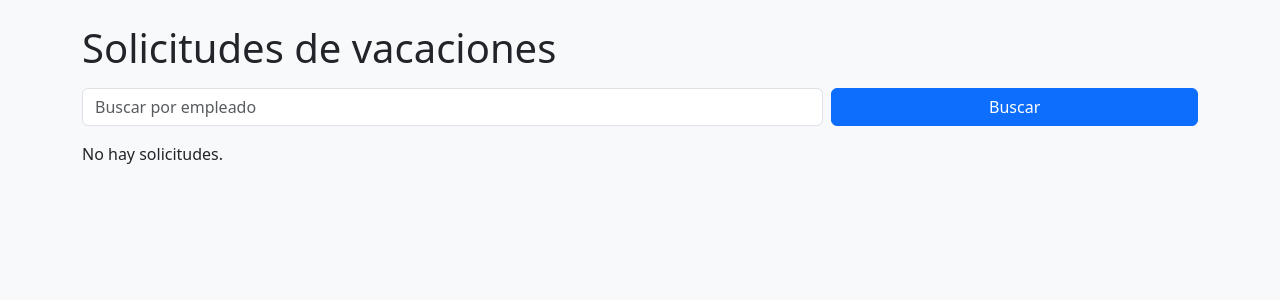
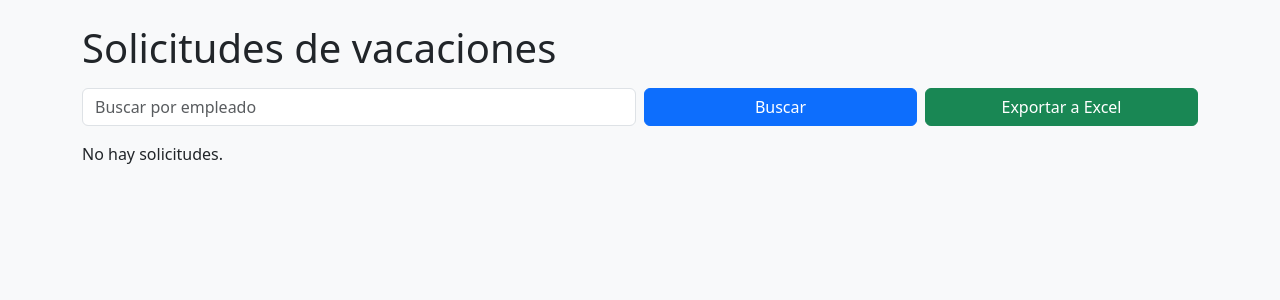
Before and after one commit to MariiRo/Registro_Vacaciones, a Django app: page /vacaciones/ in a window 1280 px wide. Shown: the part 56-356 px from the top of the page. Run offline with Django 5.2, Linux system fonts and the light colour scheme; the visitor is signed in with stand-in values (Sample User, id 1); data that the repository does not hold is empty.

Commit message:
Agregar exportación a Excel de solicitudes con openpyxl

```diff
--- a/templates/vacaciones/solicitud_list.html
+++ b/templates/vacaciones/solicitud_list.html
@@ -4,13 +4,17 @@
 
 {% block content %}
 <h1>Solicitudes de vacaciones</h1>
-
 <form method="get" class="row g-2 mb-3">
-    <div class="col-8">
+    <div class="col-6">
         <input class="form-control" type="text" name="q" value="{{ q }}" placeholder="Buscar por empleado">
     </div>
-    <div class="col-4">
+    <div class="col-3">
         <button class="btn btn-primary w-100">Buscar</button>
+    </div>
+    <div class="col-3">
+        <a class="btn btn-success w-100" href="{% url 'vacaciones:exportar_excel' %}{% if q %}?q={{ q }}{% endif %}">
+            Exportar a Excel
+        </a>
     </div>
 </form>
 
--- a/vacaciones/urls.py
+++ b/vacaciones/urls.py
@@ -6,7 +6,9 @@ app_name = "vacaciones"
 urlpatterns = [
     path("", views.lista_solicitudes, name="lista"),
     path("crear/", views.crear_solicitud, name="crear"),
+    path("exportar/excel/", views.exportar_excel, name="exportar_excel"),
     path("<int:pk>/", views.detalle_solicitud, name="detalle"),
     path("<int:pk>/editar/", views.editar_solicitud, name="editar"),
     path("<int:pk>/eliminar/", views.eliminar_solicitud, name="eliminar"),
+
 ]
--- a/vacaciones/views.py
+++ b/vacaciones/views.py
@@ -2,6 +2,10 @@ from django.shortcuts import render, get_object_or_404, redirect
 from django.contrib.auth.decorators import login_required
 from .models import SolicitudVacaciones
 from .forms import SolicitudVacacionesForm, ComentarioSolicitudForm
+from openpyxl import Workbook
+from openpyxl.styles import Font
+from django.http import HttpResponse
+
 
 @login_required
 def lista_solicitudes(request):
@@ -67,7 +71,40 @@ def eliminar_solicitud(request, pk):
 
     return render(request, "vacaciones/solicitud_confirm_delete.html", {"solicitud": solicitud})
 
+@login_required
+def exportar_excel(request):
+    wb = Workbook()
+    ws = wb.active
+    ws.title = "Solicitudes"
 
+    headers = ["Empleado", "Tipo", "Fecha inicio", "Fecha fin", "Días", "Estado", "Motivo"]
+    for col, header in enumerate(headers, 1):
+        cell = ws.cell(row=1, column=col, value=header)
+        cell.font = Font(bold=True)
+
+    solicitudes = SolicitudVacaciones.objects.all().order_by("-fecha_solicitud")
+    q = request.GET.get("q", "")
+    if q:
+        solicitudes = solicitudes.filter(empleado__username__icontains=q)
+
+    for row, s in enumerate(solicitudes, 2):
+        ws.cell(row=row, column=1, value=s.empleado.username)
+        ws.cell(row=row, column=2, value=s.tipo.nombre)
+        ws.cell(row=row, column=3, value=s.fecha_inicio.strftime("%d/%m/%Y"))
+        ws.cell(row=row, column=4, value=s.fecha_fin.strftime("%d/%m/%Y"))
+        ws.cell(row=row, column=5, value=s.dias_totales())
+        ws.cell(row=row, column=6, value=s.get_estado_display())
+        ws.cell(row=row, column=7, value=s.motivo)
+
+    for col, width in enumerate([20, 20, 15, 15, 10, 15, 40], 1):
+        ws.column_dimensions[chr(64 + col)].width = width
+
+    response = HttpResponse(
+        content_type="application/vnd.openxmlformats-officedocument.spreadsheetml.sheet"
+    )
+    response["Content-Disposition"] = 'attachment; filename="solicitudes.xlsx"'
+    wb.save(response)
+    return response
 
 
 
```
